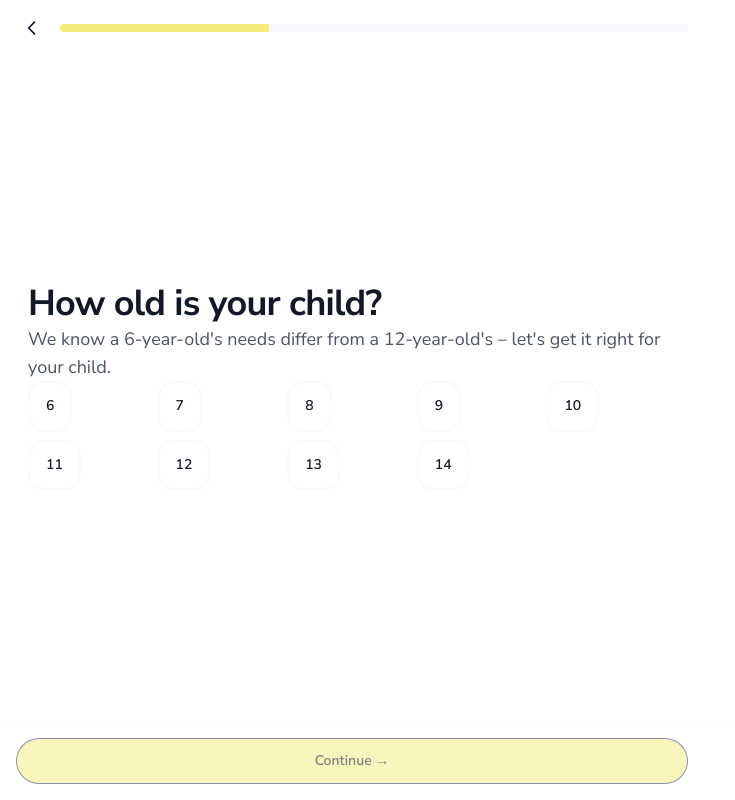
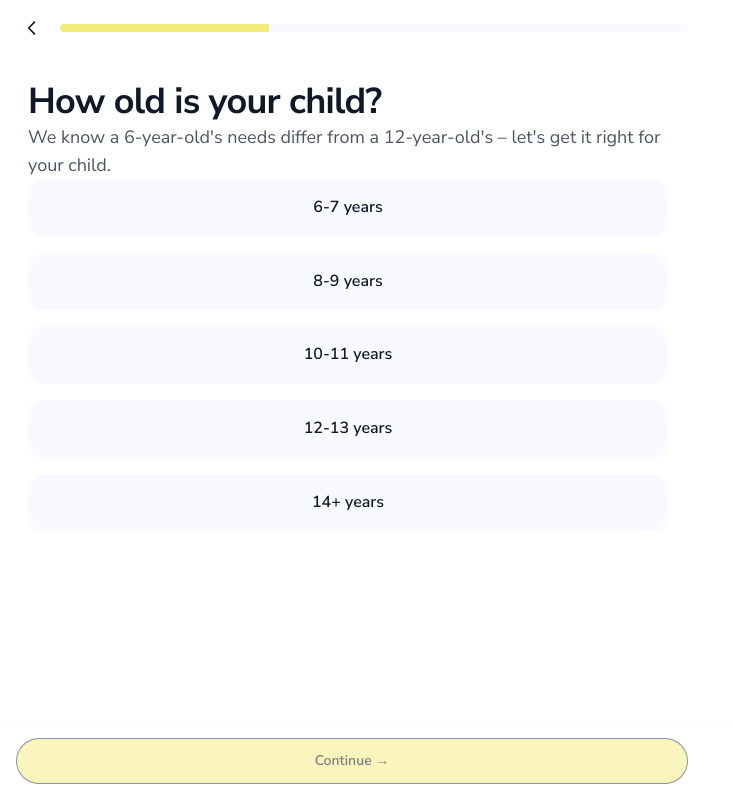
Before and after one commit to MohammedTarigg/noorkids-purchase-onboarding, a Next.js app: page /age in a window 1280 px wide. Shown: the whole page, without its empty margins (0-735 px from the left). Built offline with nearby package versions, Linux system fonts and the light colour scheme.

Commit message:
Refactor AgePage to use age ranges instead of individual ages; update AgeButton to accept label prop and integrate with CTAButton for consistent styling. Adjust layout for improved user experience.

```diff
--- a/src/app/age/page.tsx
+++ b/src/app/age/page.tsx
@@ -6,16 +6,31 @@ import OnboardingHeader from '../components/OnboardingHeader';
 import AgeButton from '../components/AgeButton';
 import CTAButton from '../components/CTAButton';
 
+type AgeRange = {
+  label: string;
+  minAge: number;
+  maxAge: number;
+};
+
 export default function AgePage() {
   const router = useRouter();
-  const [selectedAge, setSelectedAge] = useState<number | null>(null);
+  const [selectedAgeRange, setSelectedAgeRange] = useState<AgeRange | null>(null);
 
-  const ages = [6, 7, 8, 9, 10, 11, 12, 13, 14];
+  const ageRanges: AgeRange[] = [
+    { label: '6-7 years', minAge: 6, maxAge: 7 },
+    { label: '8-9 years', minAge: 8, maxAge: 9 },
+    { label: '10-11 years', minAge: 10, maxAge: 11 },
+    { label: '12-13 years', minAge: 12, maxAge: 13 },
+    { label: '14+ years', minAge: 14, maxAge: 14 },
+  ];
 
   const handleContinue = () => {
-    if (selectedAge) {
-      // Store age in sessionStorage for now (will be replaced with proper state management)
-      sessionStorage.setItem('childAge', selectedAge.toString());
+    if (selectedAgeRange) {
+      // Store the middle age of the range (or minAge for 14+)
+      const ageToStore = selectedAgeRange.maxAge === selectedAgeRange.minAge
+        ? selectedAgeRange.minAge
+        : Math.floor((selectedAgeRange.minAge + selectedAgeRange.maxAge) / 2);
+      sessionStorage.setItem('childAge', ageToStore.toString());
       router.push('/behavior');
     }
   };
@@ -34,7 +49,7 @@ export default function AgePage() {
           paddingBottom: 'calc(var(--spacing-sm) + 80px)',
         }}
       >
-        <div className="w-full max-w-2xl mx-auto flex-1 flex items-center justify-center">
+        <div className="w-full max-w-2xl mx-auto flex-1 flex items-start">
           <div
             className="w-full animate-fade-in"
             style={{
@@ -44,23 +59,27 @@ export default function AgePage() {
             }}
           >
           {/* Headline */}
-          <h1 className="text-3xl md:text-4xl font-bold mb-3 animate-slide-in" style={{ color: 'var(--color-text-primary)' }}>
+          <h1 className="text-3xl md:text-4xl font-bold mb-3 animate-slide-in text-left" style={{ color: 'var(--color-text-primary)' }}>
             How old is your child?
           </h1>
 
           {/* Subheadline */}
-          <p className="text-lg mb-2 animate-slide-in" style={{ color: 'var(--color-text-secondary)', animationDelay: '0.1s', opacity: 0, animationFillMode: 'forwards' }}>
+          <p className="text-lg mb-2 animate-slide-in text-left" style={{ color: 'var(--color-text-secondary)', animationDelay: '0.1s', opacity: 0, animationFillMode: 'forwards' }}>
             We know a 6-year-old&apos;s needs differ from a 12-year-old&apos;s – let&apos;s get it right for your child.
           </p>
 
-          {/* Age Selection Grid */}
+          {/* Age Selection - One per row */}
           <div
-            className="grid grid-cols-3 sm:grid-cols-5 mt-8"
-            style={{ gap: 'var(--spacing-xs)' }}
+            className="mt-8"
+            style={{
+              display: 'flex',
+              flexDirection: 'column',
+              gap: 'var(--spacing-md)',
+            }}
           >
-            {ages.map((age, index) => (
+            {ageRanges.map((range, index) => (
               <div
-                key={age}
+                key={range.label}
                 className="animate-slide-in"
                 style={{
                   animationDelay: `${0.2 + index * 0.05}s`,
@@ -69,9 +88,9 @@ export default function AgePage() {
                 }}
               >
                 <AgeButton
-                  age={age}
-                  selected={selectedAge === age}
-                  onClick={() => setSelectedAge(age)}
+                  label={range.label}
+                  selected={selectedAgeRange?.label === range.label}
+                  onClick={() => setSelectedAgeRange(range)}
                 />
               </div>
             ))}
@@ -92,7 +111,7 @@ export default function AgePage() {
         <div className="max-w-2xl mx-auto">
           <CTAButton
             onClick={handleContinue}
-            disabled={!selectedAge}
+            disabled={!selectedAgeRange}
           >
             Continue →
           </CTAButton>
--- a/src/app/components/AgeButton.tsx
+++ b/src/app/components/AgeButton.tsx
@@ -1,50 +1,29 @@
+'use client';
+
 import React from 'react';
+import CTAButton from './CTAButton';
 
 interface AgeButtonProps {
-  age: number;
+  label: string;
   selected: boolean;
   onClick: () => void;
 }
 
-export default function AgeButton({ age, selected, onClick }: AgeButtonProps) {
+export default function AgeButton({ label, selected, onClick }: AgeButtonProps) {
   return (
-    <button
+    <CTAButton
       onClick={onClick}
-      className="relative font-semibold transition-all duration-200 transform hover:scale-105 active:scale-95"
-      style={{
-        padding: 'var(--spacing-sm) var(--spacing-md)',
-        borderRadius: 'var(--radius-lg)',
-        backgroundColor: selected ? 'transparent' : 'var(--color-bg-white)',
-        color: selected ? 'white' : 'var(--color-text-primary)',
-        border: selected ? 'none' : '2px solid var(--color-bg-alt)',
-        fontSize: '0.875rem',
-      }}
+      borderRadius="var(--radius-lg)"
+      width="100%"
+      minHeight="56px"
+      padding="var(--spacing-md) var(--spacing-lg)"
+      fontSize="1rem"
+      backgroundColor={selected ? 'var(--color-cta)' : 'var(--color-bg-alt)'}
+      textColor={selected ? 'black' : 'var(--color-text-primary)'}
+      selected={selected}
+      showShadow={!selected}
     >
-      {selected && (
-        <span
-          className="absolute -top-2 -right-2 w-6 h-6 rounded-full flex items-center justify-center animate-scale-in"
-          style={{
-            backgroundColor: 'var(--color-accent)',
-          }}
-        >
-          <svg className="w-4 h-4 text-white" fill="none" stroke="currentColor" viewBox="0 0 24 24">
-            <path strokeLinecap="round" strokeLinejoin="round" strokeWidth={3} d="M5 13l4 4L19 7" />
-          </svg>
-        </span>
-      )}
-      {selected ? (
-        <span style={{
-          display: 'block',
-          padding: 'inherit',
-          margin: 'calc(-1 * var(--spacing-md)) calc(-1 * var(--spacing-lg))',
-          borderRadius: 'inherit',
-          backgroundColor: 'var(--color-primary)',
-        }}>
-          {age}
-        </span>
-      ) : (
-        age
-      )}
-    </button>
+      {label}
+    </CTAButton>
   );
 }
--- a/src/app/components/CTAButton.tsx
+++ b/src/app/components/CTAButton.tsx
@@ -10,6 +10,15 @@ interface CTAButtonProps {
   className?: string;
   type?: 'button' | 'submit';
   showShadow?: boolean;
+  // Customizable styling props
+  borderRadius?: string;
+  width?: string;
+  minHeight?: string;
+  padding?: string;
+  fontSize?: string;
+  backgroundColor?: string;
+  textColor?: string;
+  selected?: boolean;
 }
 
 export default function CTAButton({
@@ -20,6 +29,14 @@ export default function CTAButton({
   className = '',
   type = 'button',
   showShadow = false,
+  borderRadius,
+  width,
+  minHeight,
+  padding,
+  fontSize,
+  backgroundColor,
+  textColor,
+  selected,
 }: CTAButtonProps) {
   const [isPressed, setIsPressed] = useState(false);
 
@@ -38,27 +55,49 @@ export default function CTAButton({
   };
 
   const baseStyles = `
-    button-3d w-full font-semibold
+    button-3d font-semibold
     relative inline-flex items-center justify-center
     border-none cursor-pointer text-center
     select-none outline-none
     transform-gpu
+    ${width || 'w-full'}
   `;
 
   const variantStyles = variant === 'primary'
-    ? 'text-black'
+    ? (textColor ? '' : 'text-black')
     : 'bg-white border-2 text-gray-800 hover:bg-gray-50';
 
   const pressedClass = isPressed ? 'button-3d--pressed' : '';
   const shadowClass = showShadow && !isPressed && !disabled ? 'button-3d--shadow' : '';
   const disabledClass = disabled ? 'button-3d--disabled' : '';
 
-  const primaryButtonStyle = variant === 'primary'
-    ? {
-        backgroundColor: 'var(--color-cta)',
-        boxShadow: 'inset 0 0 0 var(--button-border-width) rgb(var(--color-button-border))',
-      }
-    : {};
+  // Determine background color, box shadow, and text color
+  // If custom backgroundColor is provided, use it; otherwise use defaults based on variant/selected state
+  let finalBackgroundColor = backgroundColor;
+  let finalBoxShadow = '';
+  let finalTextColor = textColor;
+
+  if (backgroundColor) {
+    // Custom background provided - use it with custom shadow if selected, otherwise default shadow
+    if (selected) {
+      finalBoxShadow = 'inset 0 0 0 var(--button-border-width) rgb(var(--color-button-border))';
+    } else {
+      finalBoxShadow = showShadow ? '0 1px 2px rgba(239, 239, 239, 0.078)' : '';
+    }
+  } else {
+    // No custom background - use defaults
+    if (selected) {
+      // Selected state (for age buttons)
+      finalBackgroundColor = 'var(--color-cta)';
+      finalBoxShadow = 'inset 0 0 0 var(--button-border-width) rgb(var(--color-button-border))';
+      finalTextColor = finalTextColor || 'black';
+    } else if (variant === 'primary') {
+      // Default primary variant
+      finalBackgroundColor = 'var(--color-cta)';
+      finalBoxShadow = 'inset 0 0 0 var(--button-border-width) rgb(var(--color-button-border))';
+      finalTextColor = finalTextColor || 'black';
+    }
+  }
 
   return (
     <button
@@ -73,11 +112,15 @@ export default function CTAButton({
       aria-disabled={disabled}
       className={`${baseStyles} ${variantStyles} ${pressedClass} ${shadowClass} ${disabledClass} ${className}`.trim()}
       style={{
-        borderRadius: 'var(--radius-full)',
-        padding: 'var(--spacing-sm) var(--spacing-lg)',
+        borderRadius: borderRadius || 'var(--radius-full)',
+        padding: padding || 'var(--spacing-sm) var(--spacing-lg)',
         transition: 'transform 150ms ease-in-out',
-        fontSize: '0.875rem',
-        ...primaryButtonStyle,
+        fontSize: fontSize || '0.875rem',
+        backgroundColor: finalBackgroundColor,
+        color: finalTextColor,
+        boxShadow: finalBoxShadow,
+        minHeight: minHeight,
+        ...(width && !width.includes('w-') ? { width } : {}),
       }}
     >
       <span className="button-3d__text block whitespace-nowrap">
```
